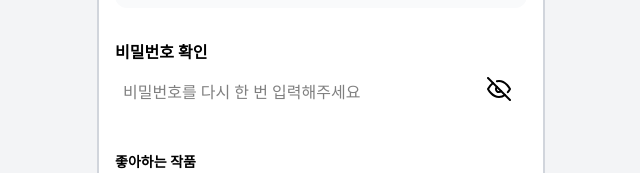
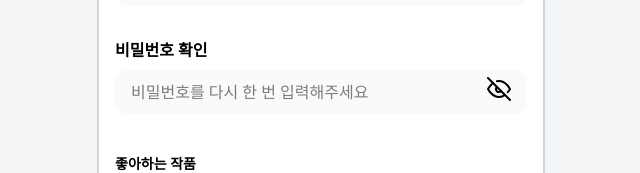
Before and after one commit to we-write/frontend, a Next.js app: page /auths/signup in a window 1280 px wide. Shown: the part 384-557 px from the top of the page, without its empty margins (319-959 px from the left). Built offline with nearby package versions, Linux system fonts and the light colour scheme; no server answers; a web font is replaced by a local one.

Commit message:
style: 비밀번호 확인 유효성 스타일 추가

```diff
--- a/src/app/auths/signup/page.tsx
+++ b/src/app/auths/signup/page.tsx
@@ -96,6 +96,7 @@ const Page = () => {
               hasError={!!errors.email}
             />
           </div>
+
           <div className="flex flex-col gap-2">
             <label htmlFor="password" className="font-bold">
               비밀번호
@@ -138,6 +139,7 @@ const Page = () => {
             <label htmlFor="passwordCheck" className="font-bold">
               비밀번호 확인
             </label>
+            <div className="flex flex-col gap-2">
               <Input
                 name="passwordCheck"
                 hasError={!!errors.passwordCheck}
@@ -158,7 +160,6 @@ const Page = () => {
                 }
                 type={showPasswordCheck ? 'text' : 'password'}
                 placeholder="비밀번호를 다시 한 번 입력해주세요"
-              className="w-full rounded-md border-none p-2 focus:outline-none"
                 register={{
                   ...register('passwordCheck', {
                     required: '비밀번호를 다시 한 번 입력해주세요',
@@ -170,6 +171,7 @@ const Page = () => {
                   }),
                 }}
               />
+            </div>
           </div>
           <HelperText
             helperText={errors.passwordCheck?.message}
```
Lines whose indentation alone changed are shown as unchanged.
